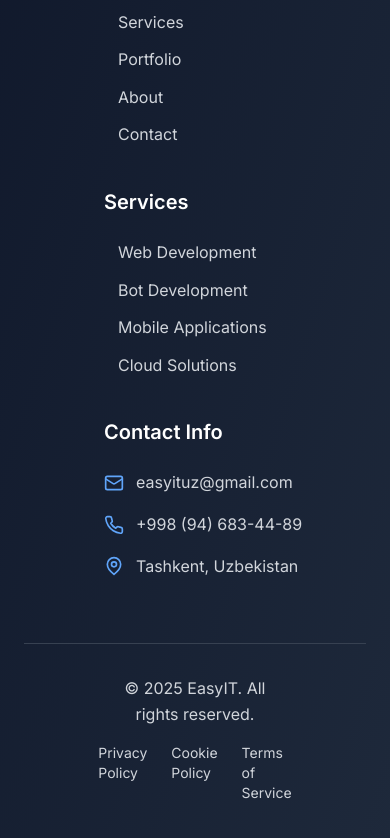
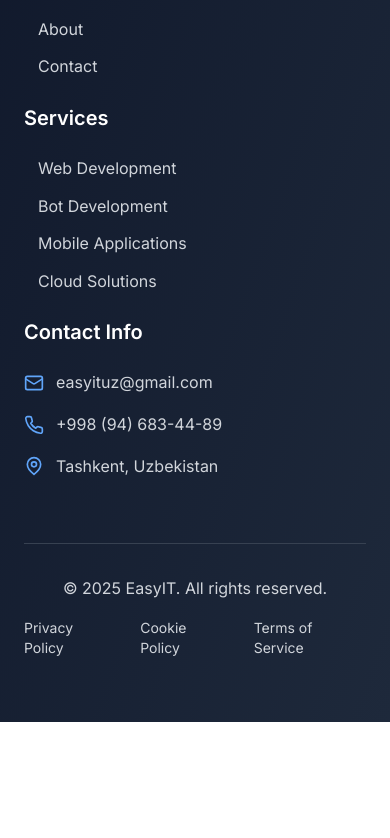
Before and after one commit to EasyRelay/easy-it-uz, a React (Vite) app: page /terms-of-service in a window 390 px wide. Shown: the part 3233-4071 px from the top of the page. After the commit the page ends 3955 px from the top, so only its background shows below. Built offline with nearby package versions, Linux system fonts and the light colour scheme.

Commit message:
ui adapted to mobile version

```diff
--- a/src/components/Footer.tsx
+++ b/src/components/Footer.tsx
@@ -23,7 +23,7 @@ const Footer = () => {
   return (
     <footer className="bg-gradient-to-br from-slate-900 to-slate-800 text-white">
       <div className="container mx-auto px-6 lg:px-8 py-16">
-        <div className="grid grid-cols-1 md:grid-cols-2 lg:grid-cols-4 px-20 pr-4  gap-10">
+        <div className="grid grid-cols-1 md:grid-cols-2 lg:grid-cols-4 px-0 md:px-8 lg:px-20 gap-6 md:gap-8 lg:gap-10">
           <div className="space-y-4">
             <div className="flex items-center">
               <div className='w-[140px] h-14'>
@@ -97,7 +97,7 @@ const Footer = () => {
         </div>
 
         <div className="mt-16 pt-8 border-t border-gray-700">
-          <div className="flex flex-col md:flex-row justify-between px-20 items-center gap-4">
+          <div className="flex flex-col md:flex-row justify-between px-0 md:px-8 lg:px-20 items-center gap-4">
             <p className="text-gray-300 text-center md:text-left">
               © {currentYear} EasyIT. {t('footer.rights')}
             </p>
```
